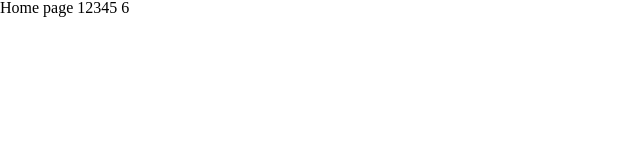
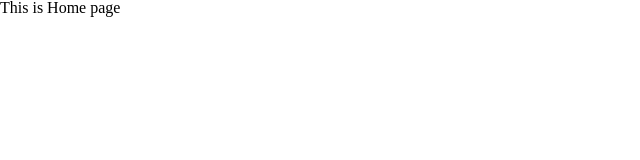
Before and after one commit to QuangPhamvt/ie104-front-end, a React (Vite) app: page / in a window 1280 px wide. Shown: the top 160 px of the page, without its empty margins (0-640 px from the left). Built offline with nearby package versions, Linux system fonts and the light colour scheme.

Commit message:
feat: add deploy fe

```diff
--- a/src/view/Home/index.jsx
+++ b/src/view/Home/index.jsx
@@ -1,3 +1,3 @@
 export const Home = () => {
-  return <div>Home page 12345 6</div>
+  return <div>This is Home page</div>
 }
```
